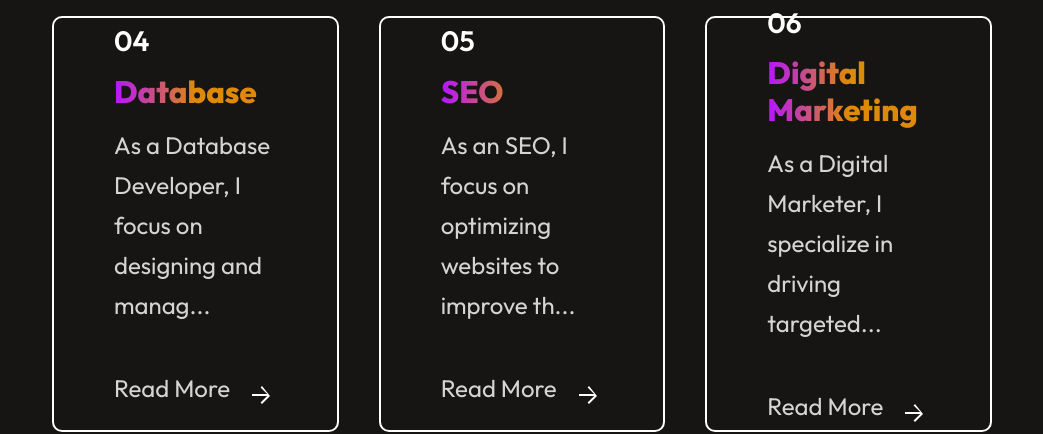
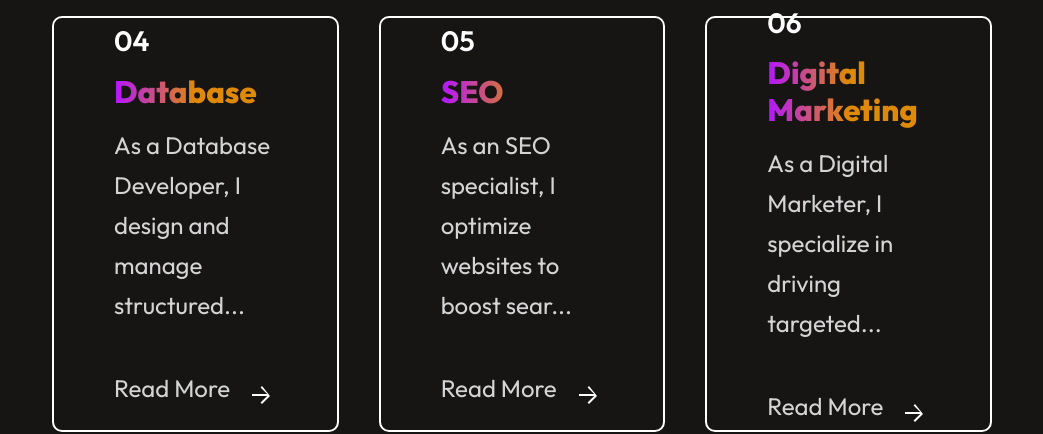
Before and after one commit to Jaarvis05/Dishu-Portfolio, a React (Vite) app: page / in a window 1280 px wide. Shown: the part 3080-3514 px from the top of the page, without its empty margins (118-1161 px from the left). Built offline with nearby package versions, Linux system fonts and the light colour scheme.

Commit message:
Update services_data.js

```diff
--- a/src/assets/services_data.js
+++ b/src/assets/services_data.js
@@ -17,12 +17,12 @@ export const Services_Data = [
     {
         s_no: "04",
         s_name:"Database",
-        s_desc:"As a Database Developer, I focus on designing and managing structured databases that store and organize data efficiently. I work with SQL databases like MySQL and MongoDB, creating well-structured tables, writing optimized queries, and ensuring smooth data retrieval. I also develop basic stored procedures and triggers to automate tasks and improve database performance. Additionally, I handle data migration and integration, ensuring data moves securely between different systems. Understanding the importance of security, I apply basic access control and backup strategies to protect valuable data. Whether it's creating a new database, improving an existing one, or generating simple reports, I am eager to build reliable and well-optimized data solutions. As I continue learning and gaining experience, I aim to develop more advanced database solutions tailored to business needs. Let’s work together to manage and organize data effectively! 🚀"
+        s_desc:"As a Database Developer, I design and manage structured databases using MySQL and MongoDB to ensure efficient data storage and retrieval. I create well-organized tables, write optimized queries, and implement basic stored procedures and triggers to automate tasks and boost performance. I also handle data migration and integration, ensuring secure and seamless data transfer across systems. With a focus on data security, I apply access controls and backup strategies to protect information. Whether building new databases, enhancing existing ones, or generating simple reports, I deliver reliable solutions. As I grow, I aim to craft advanced database systems that support business goals. 🚀"
     },
     {
         s_no: "05",
         s_name:"SEO",
-        s_desc:"As an SEO, I focus on optimizing websites to improve their visibility on search engines and drive organic traffic. My services include keyword research and analysis, identifying the best search terms to target in order to increase website rankings. I implement on-page SEO strategies by optimizing content, meta tags, headings, and internal linking to enhance the relevance and searchability of your website. I also focus on technical SEO, ensuring your site is easily crawlable by search engines, with optimized page speed, mobile responsiveness, and clean URL structures. Additionally, I provide link-building services to increase domain authority and improve rankings. I conduct competitor analysis to stay ahead of trends and recommend content strategies that align with SEO goals. Whether you're looking to increase your website's organic traffic, improve search engine rankings, or optimize your content for better results, I provide comprehensive SEO services that drive growth and visibility. Let’s boost your online presence together! 🚀"
+        s_desc:"As an SEO specialist, I optimize websites to boost search engine visibility and drive organic traffic. My services include in-depth keyword research, on-page SEO (meta tags, headings, content, and internal linking), and technical SEO to enhance site crawlability, speed, and mobile responsiveness. I also focus on clean URL structures and provide link-building strategies to improve domain authority. Through competitor analysis and tailored content strategies, I help you stay ahead in search rankings. Whether you're aiming to increase traffic, improve search performance, or optimize content, I deliver comprehensive SEO solutions that drive real growth. Let’s elevate your online presence together! 🚀"
     },
     {
         s_no: "06",
```
